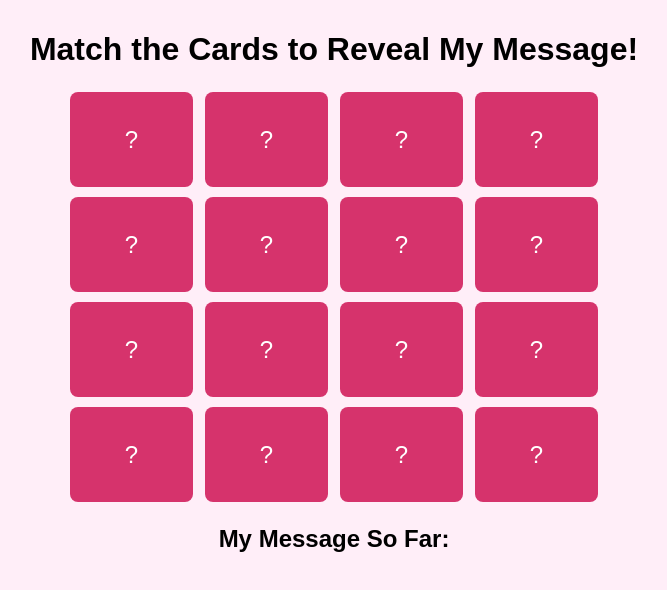
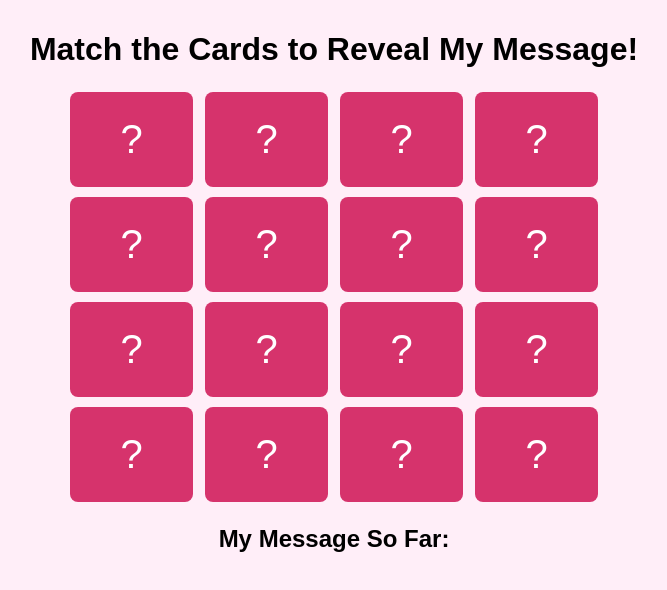
Before and after one commit to TropicMango/dawn-heart-valentine, a React (Create React App) app: page / in a window 1280 px wide. Shown: the top 590 px of the page, without its empty margins (306-973 px from the left). Built offline with nearby package versions, Linux system fonts and the light colour scheme.

Commit message:
updated to fruits

```diff
--- a/src/App.js
+++ b/src/App.js
@@ -4,7 +4,7 @@ import Board from "./components/Board";
 import RevealArea from "./components/RevealArea";
 
 // Define the four words (each corresponds to a card type)
-const cardTypes = ["🜁", "🜂", "🜃", "🜄"]; // Symbols instead of words
+const cardTypes = ["🍌", "🥭", "🍓", "🍒"]; // Symbols instead of words
 const revealedMessage = ["I", "Love", "You", "Fucking"]; // The words to be revealed
 
 const cardsPerType = 4; // 4 cards per type
--- a/src/components/Card.css
+++ b/src/components/Card.css
@@ -30,7 +30,7 @@
   display: flex;
   justify-content: center;
   align-items: center;
-  font-size: 24px;
+  font-size: 40px;
   color: white;
   backface-visibility: hidden;
 }
```
